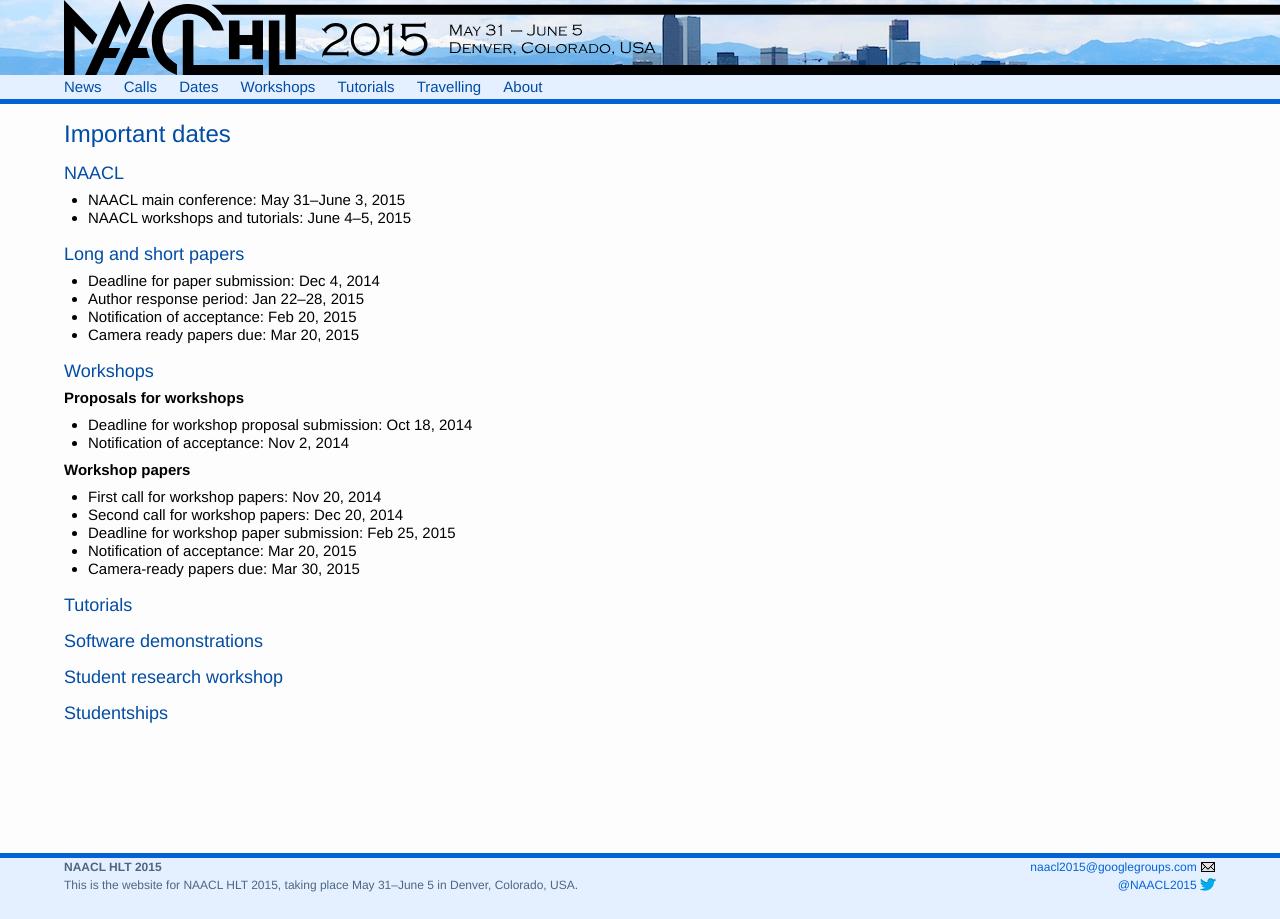
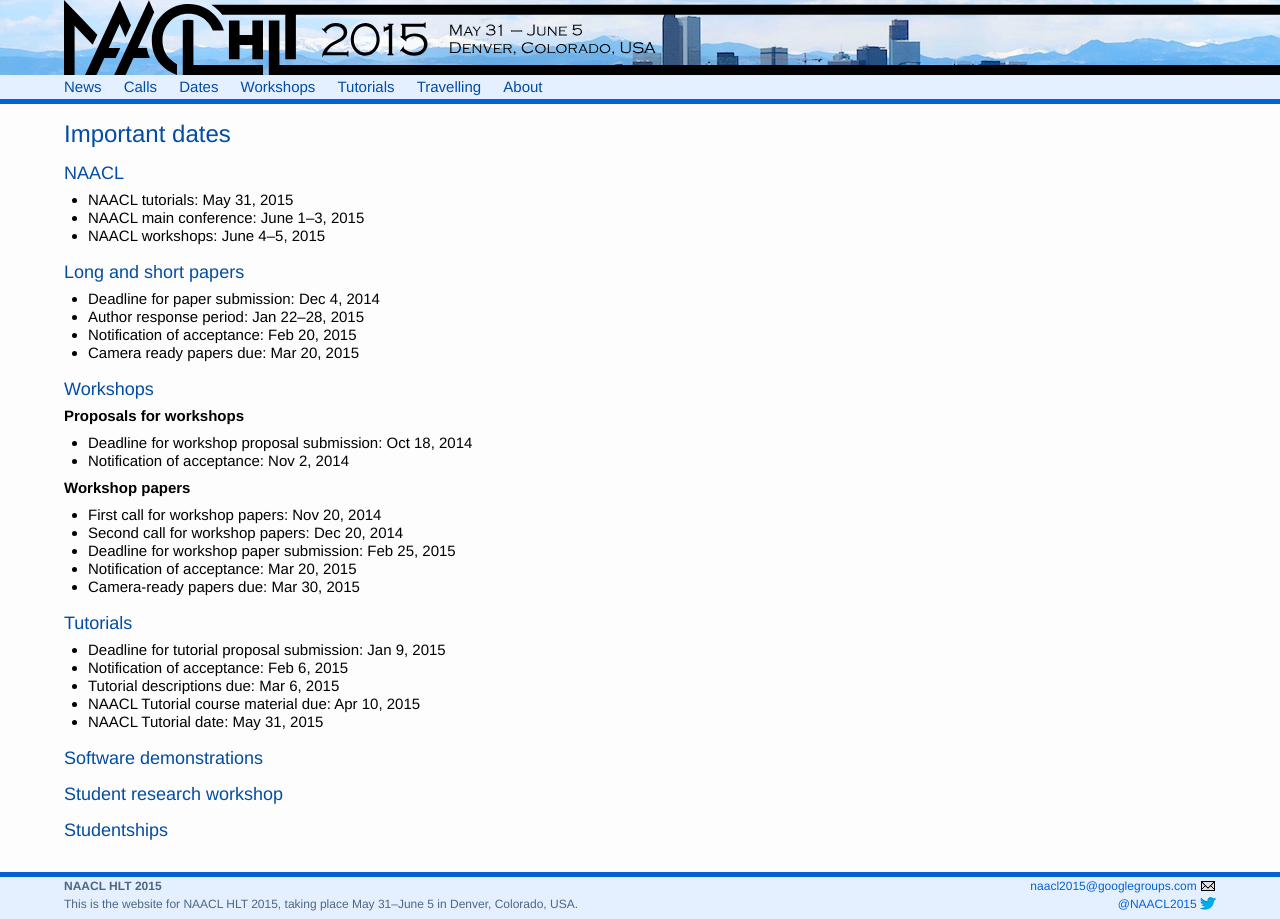
Before and after one commit to naacl-org/naacl-hlt-2015, a Jekyll site: the page built from dates.md, in a window 1280 px wide. Built offline with Jekyll 4.4.1, drawn with Linux system fonts in a browser that asks for light colours.

Commit message:
Call for tutorials

```diff
--- a/_data/navigation.yml
+++ b/_data/navigation.yml
@@ -10,6 +10,8 @@
       url: call-for-papers.html
     - title: Call for workshops
       url: call-for-workshops.html
+    - title: Call for tutorials
+      url: call-for-tutorials.html
 
 - title: Dates
   url: dates.html
--- a/dates.md
+++ b/dates.md
@@ -6,8 +6,9 @@
 
 ## NAACL
 
-- NAACL main conference: May 31–June 3, 2015
-- NAACL workshops and tutorials: June 4–5, 2015
+- NAACL tutorials: May 31, 2015
+- NAACL main conference: June 1–3, 2015
+- NAACL workshops: June 4–5, 2015
 
 ## Long and short papers
 
@@ -33,6 +34,12 @@
 
 ## Tutorials
 
+- Deadline for tutorial proposal submission: Jan 9, 2015
+- Notification of acceptance: Feb 6, 2015
+- Tutorial descriptions due: Mar 6, 2015
+- NAACL Tutorial course material due: Apr 10, 2015
+- NAACL Tutorial date: May 31, 2015
+
 ## Software demonstrations
 
 ## Student research workshop
```
Also changed, not shown: _posts/2014-09-04-current-calls.md (added, +9 -0 lines), call-for-tutorials.md (added, +115 -0 lines), index.md (+1 -0 lines).
